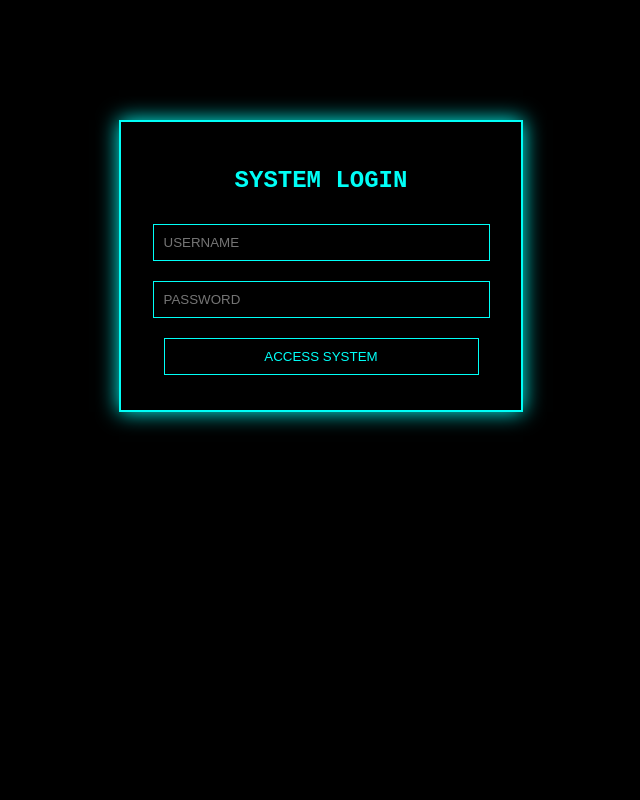
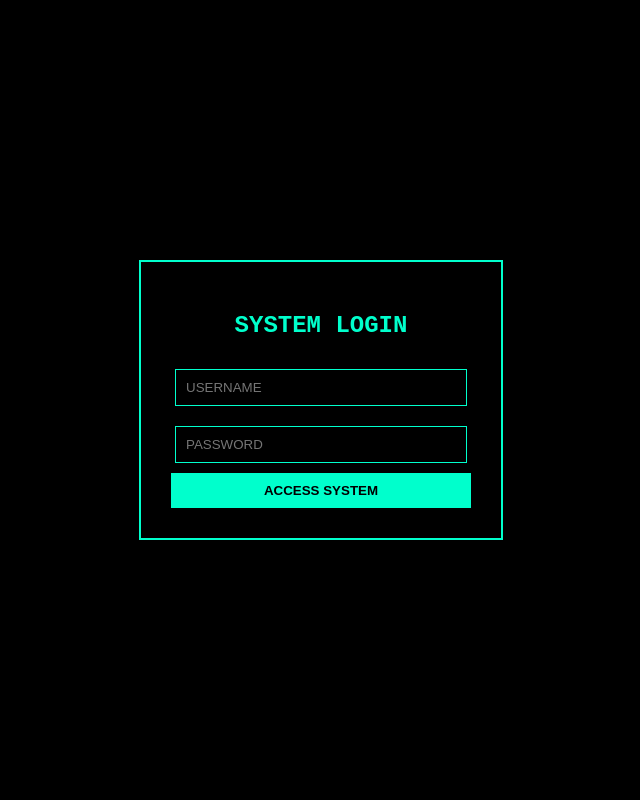
Before and after one commit to Manoj-kumar66/manoj-personal-interface, a Flask app: page / in a window 1280 px wide. Shown: the whole page, without its empty margins (319-959 px from the left). Run offline with Flask 3, Linux system fonts and the light colour scheme.

Commit message:
Refactor CSS for login and layout styles

```diff
--- a/static/style.css
+++ b/static/style.css
@@ -1,60 +1,52 @@
 body {
     margin: 0;
+    font-family: "Courier New", monospace;
     background: black;
-    color: #00fff7;
-    font-family: "Courier New", monospace;
-    overflow: hidden;
+    color: #00ffcc;
 }
 
-canvas {
-    position: fixed;
-    top: 0;
-    left: 0;
-    z-index: -1;
+.login-bg {
+    display: flex;
+    justify-content: center;
+    align-items: center;
+    height: 100vh;
 }
 
-.login-box, .panel {
-    width: 350px;
-    margin: 120px auto;
-    padding: 25px;
-    border: 2px solid #00fff7;
-    box-shadow: 0 0 20px #00fff7;
-    background: rgba(0,0,0,0.8);
+.login-box {
+    border: 2px solid #00ffcc;
+    padding: 30px;
+    width: 300px;
     text-align: center;
 }
 
-input, button {
+.login-box input {
     width: 90%;
     padding: 10px;
     margin: 10px 0;
     background: black;
-    border: 1px solid #00fff7;
-    color: #00fff7;
+    border: 1px solid #00ffcc;
+    color: #00ffcc;
 }
 
-button:hover {
-    background: #00fff7;
+.login-box button {
+    width: 100%;
+    padding: 10px;
+    background: #00ffcc;
     color: black;
+    font-weight: bold;
+    border: none;
     cursor: pointer;
 }
 
-.scan {
-    animation: scan 2s infinite;
+.hud {
+    padding: 30px;
 }
 
-@keyframes scan {
-    0% { box-shadow: 0 0 5px #00fff7; }
-    50% { box-shadow: 0 0 25px #00fff7; }
-    100% { box-shadow: 0 0 5px #00fff7; }
+.files ul {
+    list-style: none;
+    padding: 0;
 }
 
-a {
-    color: #00fff7;
-    text-decoration: none;
+.files li {
+    margin: 10px 0;
 }
-
-.logout {
-    display: block;
-    margin-top: 20px;
-    color: red;
-}
```
